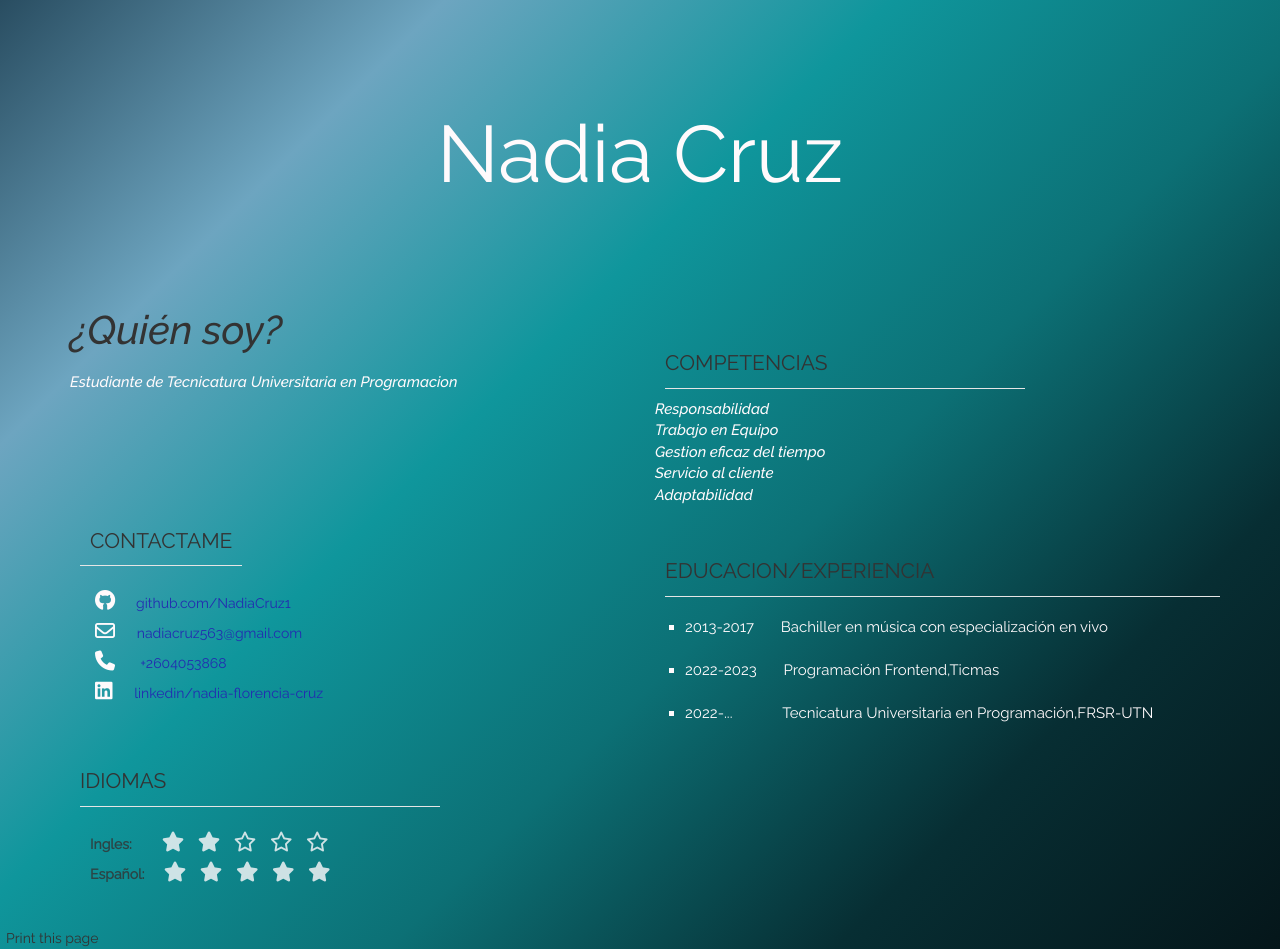
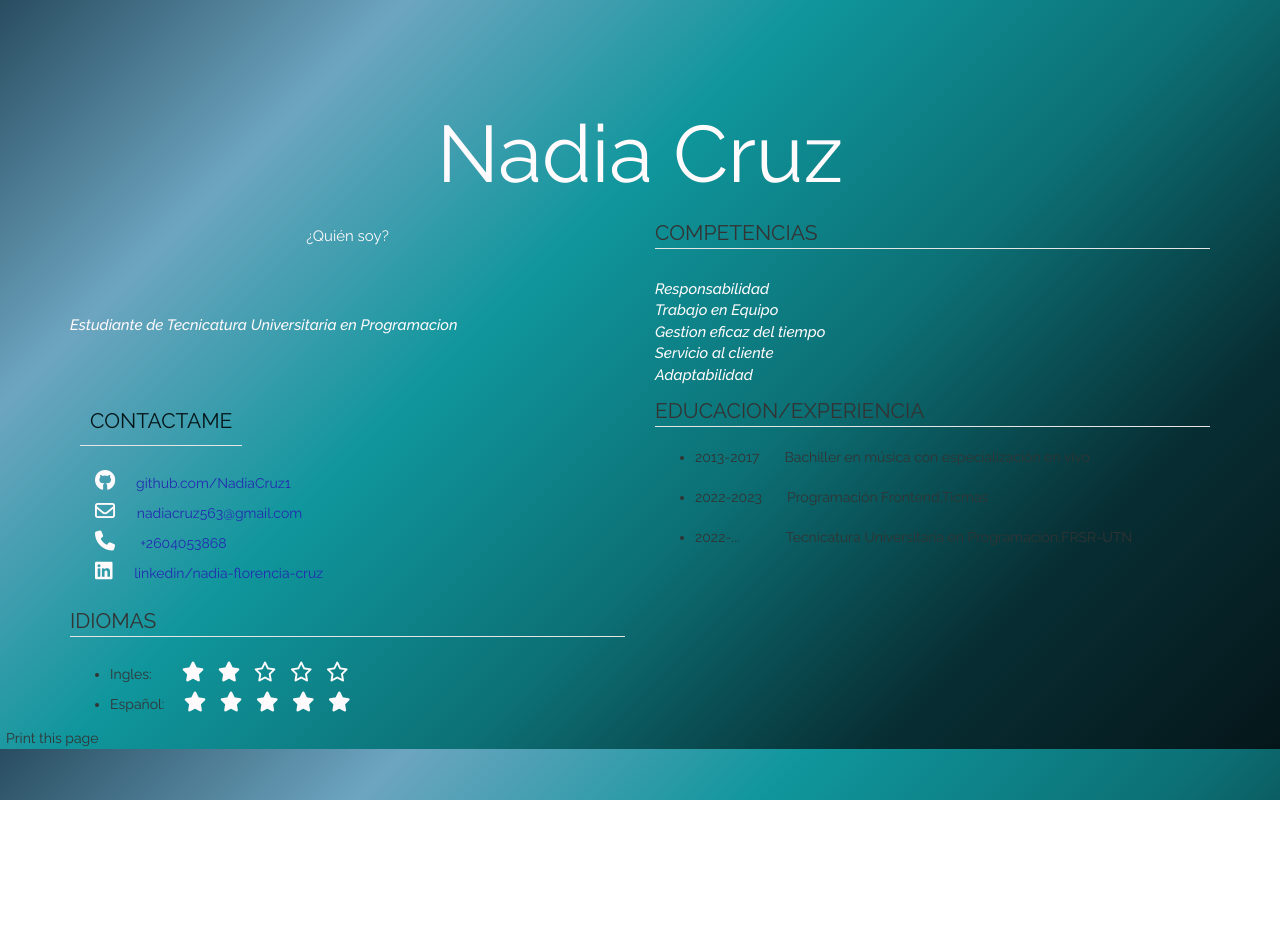
Before and after one commit to NadiaCruz1/nadiacruz1.github.io, a plain HTML site: page index.html in a window 1280 px wide. After the commit the page ends 800 px from the top, so only its background shows below. Drawn offline with nearby package versions, Linux system fonts and the light colour scheme.

Commit message:
Update estilo.css

```diff
--- a/estilo.css
+++ b/estilo.css
@@ -1,3 +1,4 @@
+
 body{
     background-image: linear-gradient(135deg,#294d61,#6da5c0,#0f969c,#0c7075,#072e33,#05161a);
     font-family: 'Raleway', sans-serif;
@@ -11,26 +12,25 @@ h1 {
     padding:10px 10px 10px 10px;
     margin: 0px;
     margin-top: 100px;
-    margin-bottom: 100px;
+    margin-bottom: 10px;
     text-align: center;
     font-size: 80px;
     color:#fffafc;
     background:none;
 }
 
-section, who{
-    margin: 0px;;
-    padding: 0px;
 
+h2{
+     padding:10px 10px 10px 10px;
+    margin: 0px;
+    margin-top: 0px;
+    margin-bottom: 50px;
+    text-align: center;
+    font-size: 15px;
+    color:#fffafc;
+    background:none;
+}
 
-}
-h2{
-    margin: 0px;
-    padding: 0px 0px 10px 0px;
-    font-size: 40px;
-    font-style: italic;
-
-}
 p {
     margin:0px;
     padding: 10px 0px 10px 0px;
@@ -44,6 +44,7 @@ p {
     height: 50px;
     width: auto;
     margin: 10px 10px 0px 10px ;
+    color: #05161a;
 
 
 }
@@ -55,27 +56,11 @@ p {
     height: auto;
     width: 360px;
     margin: 10px;
+    color: #fffafc;
 }
-#lenguas{
-    padding: 40px 0px 10px 0px;
-    height: auto;
-    width: 360px;
-    margin: 10px 10px 0px 10px ;
 
 
-}
-#idioma{
 
-    opacity: 0.8;
-    list-style-type: none;
-    padding: 10px;
-    height: 100px;
-    width: 360px;
-    margin: 10px;
-    font-weight: bold;
-
-
-}
 .icon i{
     background:none;
     color:#fffafc;
@@ -101,20 +86,7 @@ p {
     font-size: 20px;
     padding: 5px;
  }
-#experiencia{
-    padding: 40px 0px 10px 0px;
-    margin: 10px 0px 0px 10px;
 
-}
-#educa{
-
-    list-style-type:square;
-    padding: 10px 10px 0px 20px;
-    margin: 10px 0px 0px 10px;
-    font-size: 15px;
-    color: #fffafc;
-
-}
 button {
  background: none;
  border: none;
```
